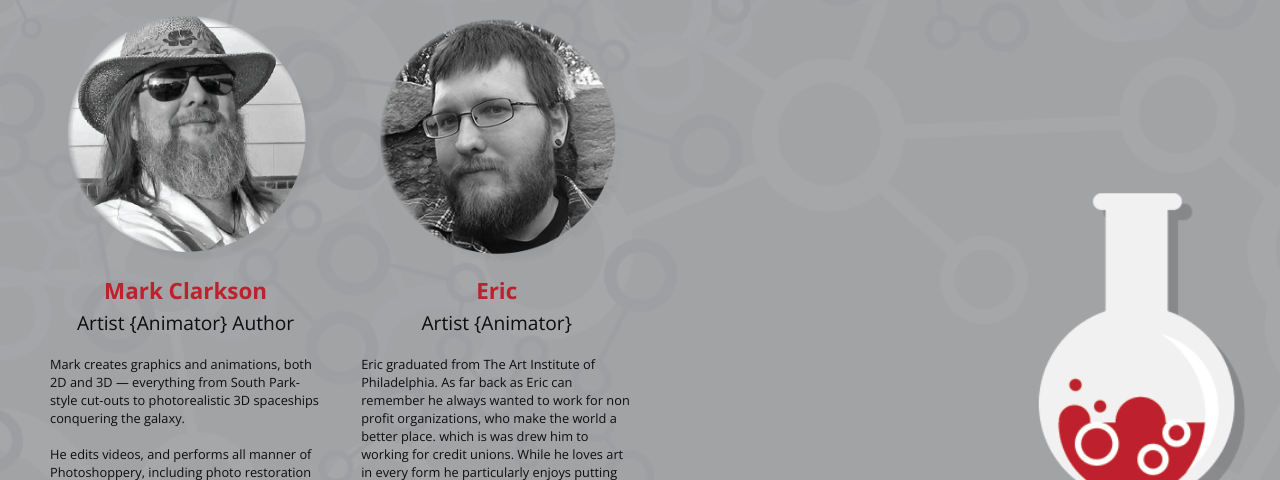
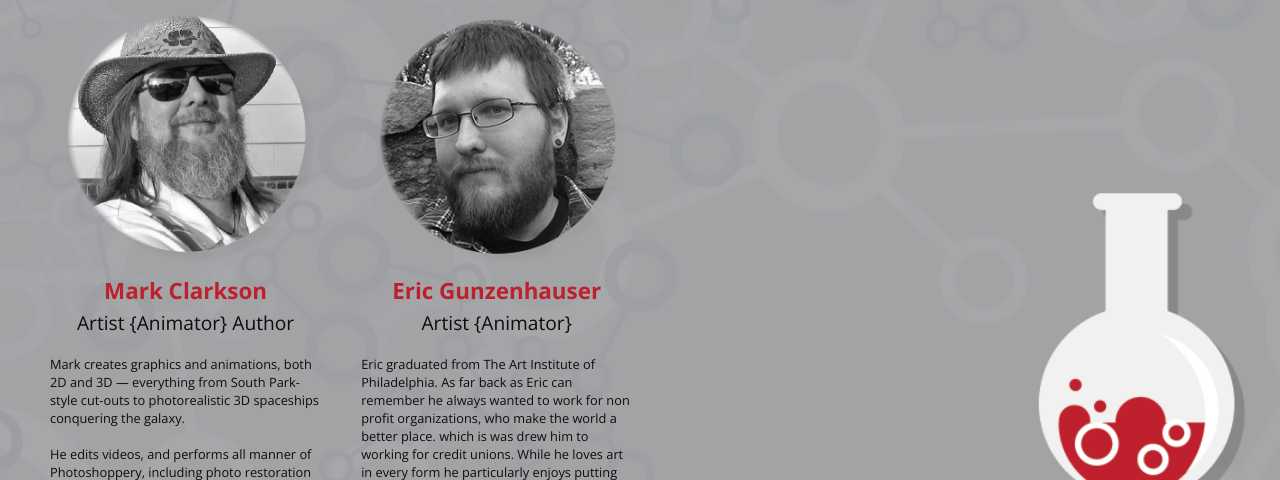
Before and after one commit to giraphcreative/giraphcu.com, a PHP site: page / in a window 1280 px wide. Shown: the part 3230-3710 px from the top of the page. Run offline with PHP 8.4, Linux system fonts and the light colour scheme; some web fonts are replaced.

Commit message:
Add Eric's last name.

```diff
--- a/index.php
+++ b/index.php
@@ -151,7 +151,7 @@
 					<img src="img/photo-eric.png">
 				</div>
 
-				<h3>Eric</h3>
+				<h3>Eric Gunzenhauser</h3>
 				<h4>Artist {Animator}</h4>
 				<p>Eric graduated from The Art Institute of Philadelphia. As far back as Eric can remember he always wanted to work for non profit organizations, who make the world a better place. which is was drew him to working for credit unions. While he loves art in every form he particularly enjoys putting together 2D and 3D animations. He also does print and website design. Eric has many skills with video such as green screening and compositing, 3D motion tracking as well as Foley and sound design. In his spare time he enjoys listening to all type of music, watching movies and leading his friends in World of Warcraft.</p>
 				<p>He has an irrational love of infographics and will only drink one particular brand of whiskey.</p>
```
